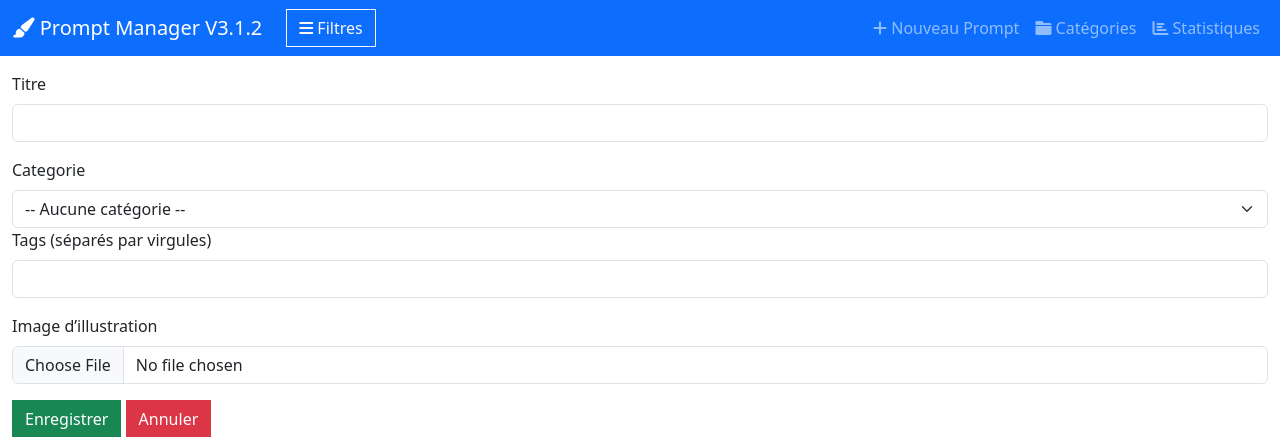
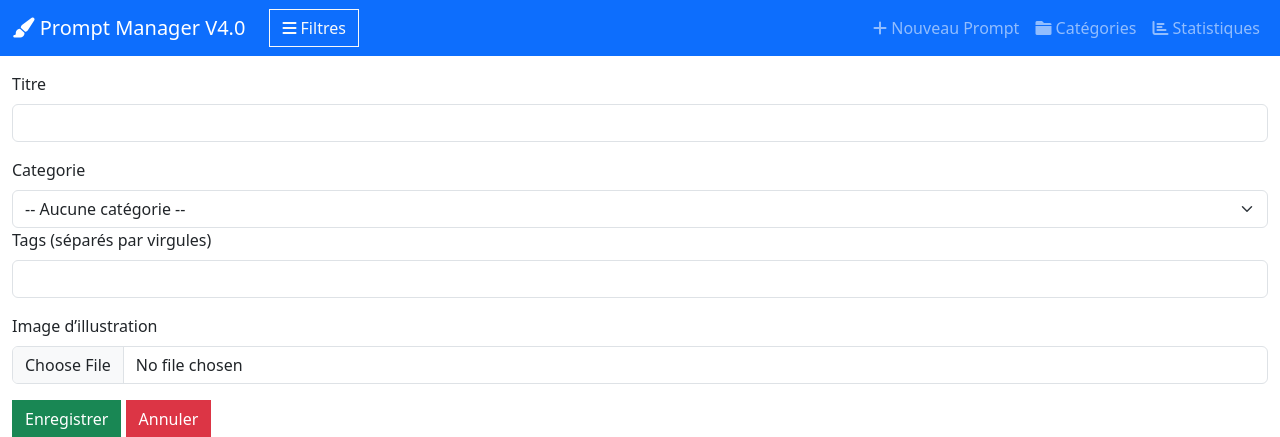
Before and after one commit to steph-vie/Prompt_manager, a Flask app: page /add in a window 1280 px wide. Shown: the top 437 px of the page. Run offline with Flask 3, Linux system fonts and the light colour scheme.

Commit message:
modif en version 4

```diff
--- a/templates/base.html
+++ b/templates/base.html
@@ -15,7 +15,7 @@
     <nav class="navbar navbar-expand-lg navbar-dark bg-primary">
         <div class="container-fluid">
             <a class="navbar-brand" href="{{ url_for('prompt.index') }}">
-                <i class="fas fa-paint-brush"></i> Prompt Manager V3.1.2
+                <i class="fas fa-paint-brush"></i> Prompt Manager V4.0
             </a>
             <button class="btn btn-outline-light ms-2" type="button" data-bs-toggle="offcanvas" data-bs-target="#offcanvasSidebar" aria-controls="offcanvasSidebar">
                 <i class="fas fa-bars"></i> Filtres
```
